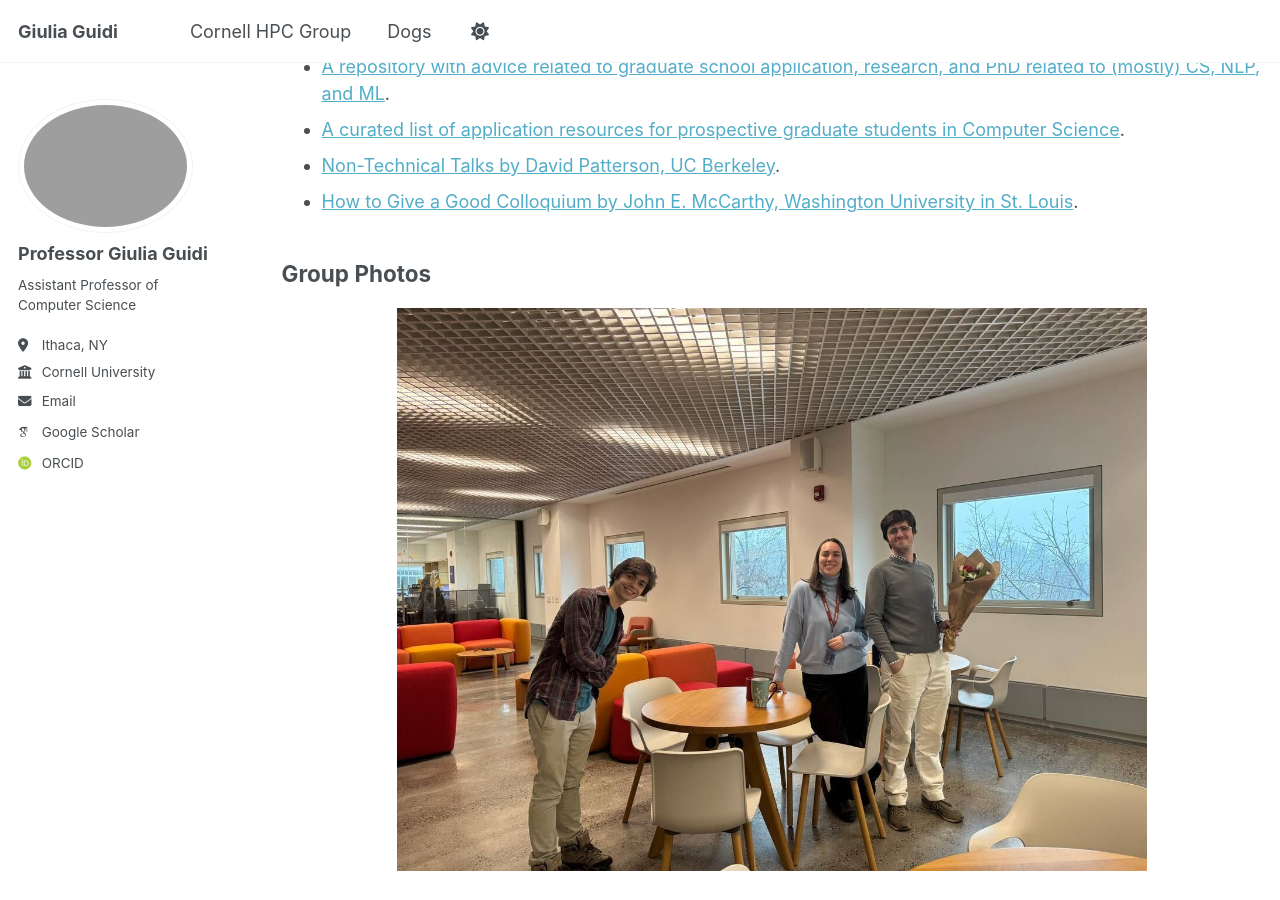
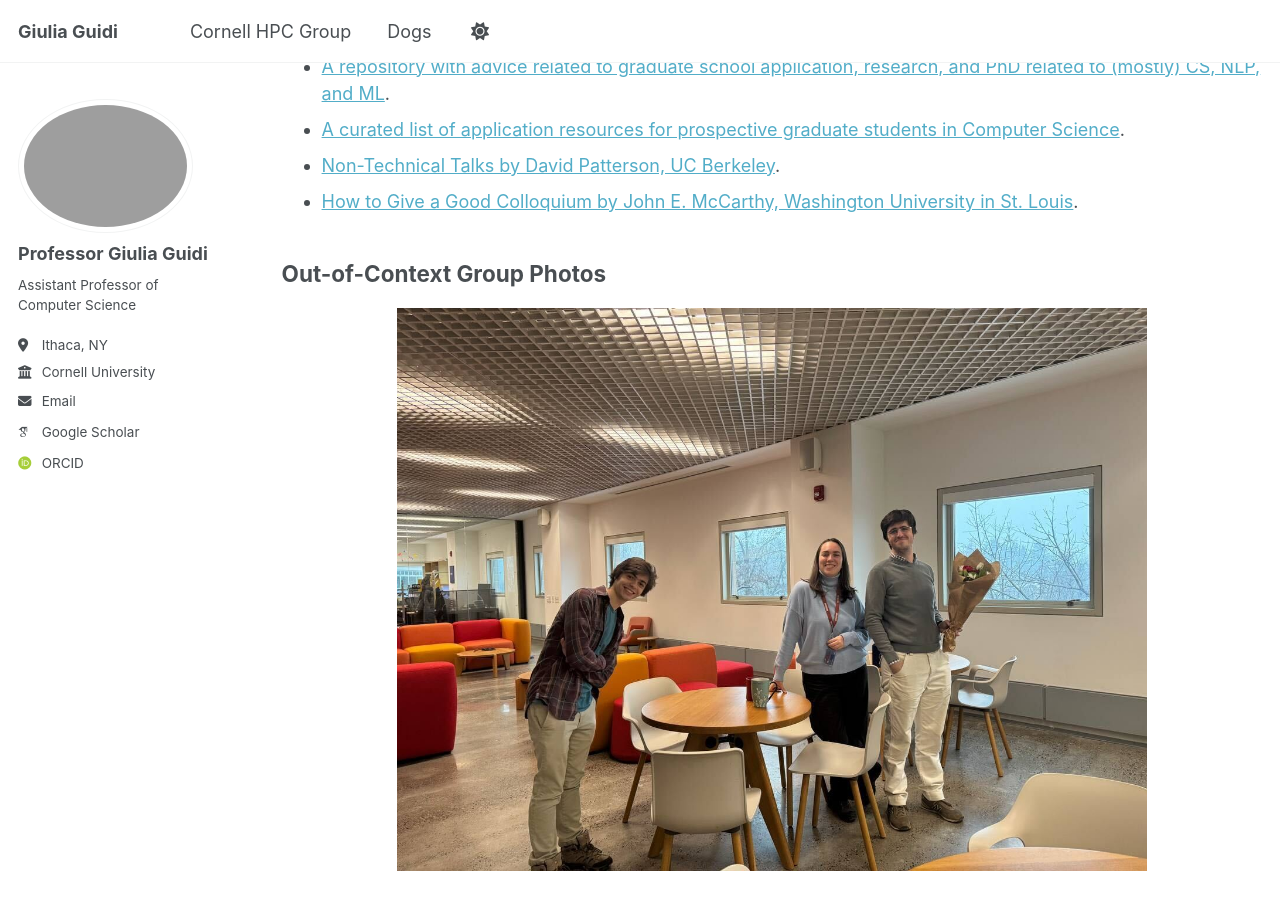
Before and after one commit to giuliaguidi/giuliaguidi.github.io, a Jekyll site: the page built from _pages/hpcgroup.html, in a window 1280 px wide and 900 px high, scrolled down 1149 px. Built offline with Jekyll 4.4.1, drawn with Linux system fonts in a browser that asks for light colours; some web fonts are replaced.

Commit message:
Update hpcgroup.html

```diff
--- a/_pages/hpcgroup.html
+++ b/_pages/hpcgroup.html
@@ -105,7 +105,7 @@ author_profile: true
         <li><a href="https://drive.google.com/file/d/1AQJXRWYYY4o6AnBGB26NXccOdgnbMdQw/view?usp=sharing">How to Give a Good Colloquium by John E. McCarthy, Washington University in St. Louis</a>.</li>
     </ul>
 
-    <h2>Group Photos</h2>
+    <h2>Out-of-Context Group Photos</h2>
 
     <div class="phd-gallery">
       {% for phd in site.static_files %}
```
